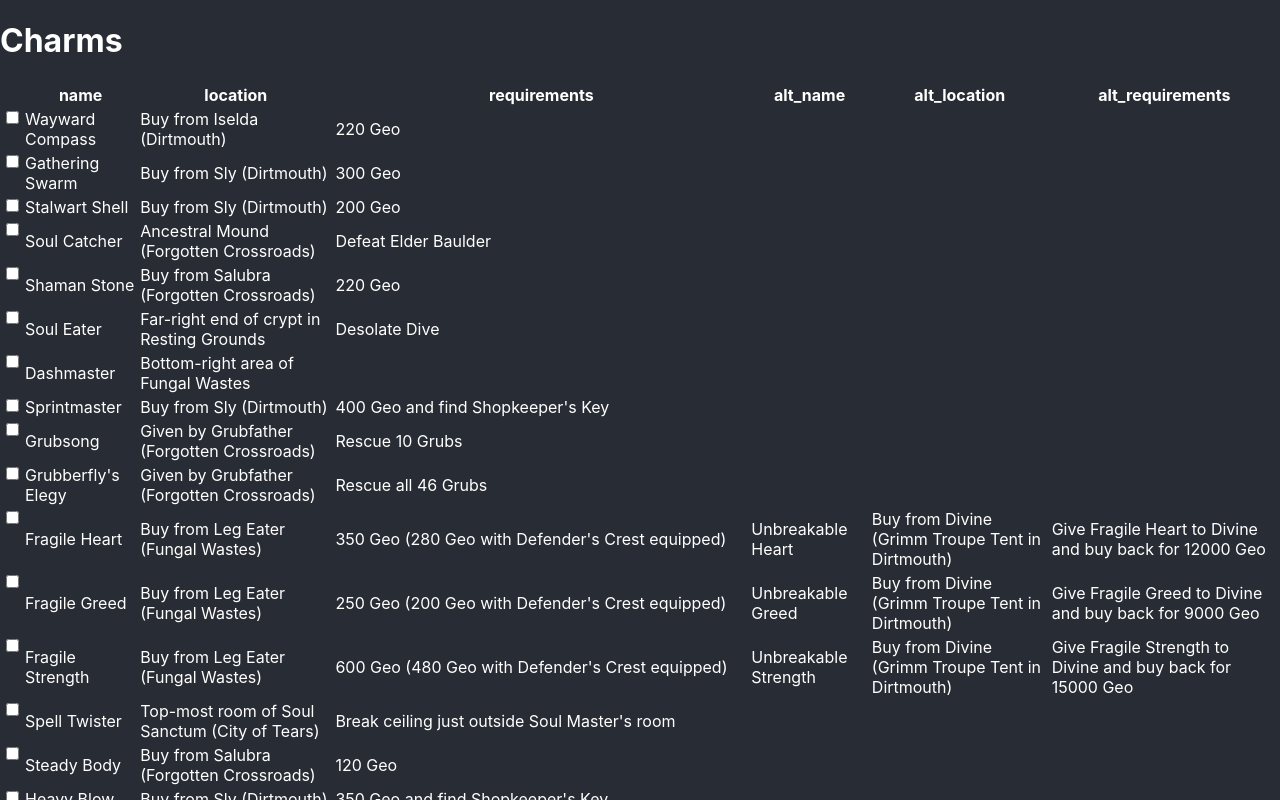
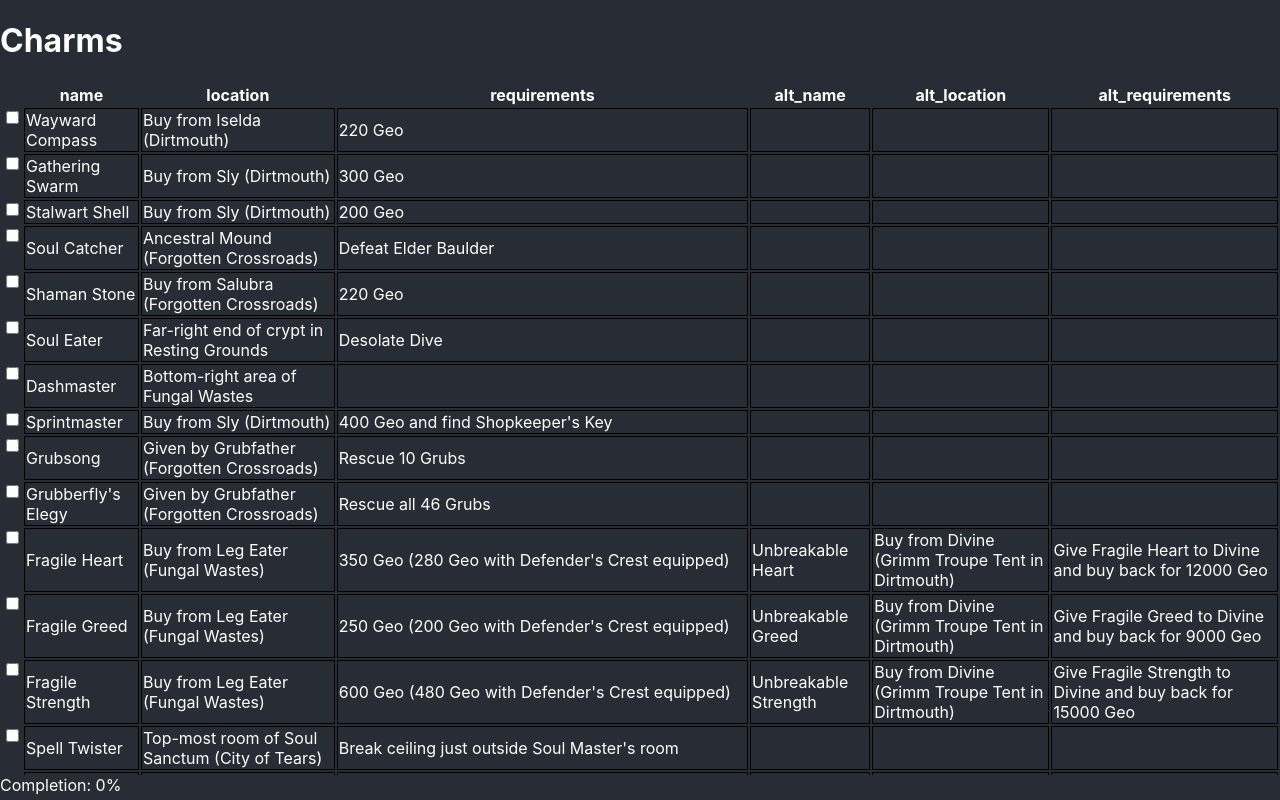
Before and after one commit to BamSquid/hk-checklist, a React (Create React App) app: page / in a window 1280 px wide. Shown: the top 800 px of the page. Built offline with nearby package versions, Linux system fonts and the light colour scheme.

Commit message:
add fixed footer for total percent complete

```diff
--- a/src/components/App.js
+++ b/src/components/App.js
@@ -6,13 +6,14 @@ function App() {
   console.log(checklist);
   var sections = [];
   for (var i = 0; i < checklist.length; i++) {
-    sections.push(<Section name={checklist[i].section} items={checklist[i].items} />);
+    sections.push(<Section key={'section' + i} name={checklist[i].section} items={checklist[i].items} />);
   }
   return (
     <div className="App">
       <header className="App-header">
         {sections}
       </header>
+      <div id='total-percent' className='footer' data-percent='0'>Completion: 0%</div>
     </div>
   );
 }
--- a/src/components/css/App.css
+++ b/src/components/css/App.css
@@ -1,13 +1,25 @@
 .App-header {
   background-color: #282c34;
-  min-height: 100vh;
   display: flex;
   flex-direction: column;
   align-items: center;
   justify-content: center;
   color: white;
+  padding-bottom: 25px;
 }
 
-tr {
+td {
   cursor: pointer;
+  border: solid black 1px;
 }
+
+.footer {
+  position: fixed;
+  left: 0;
+  bottom: 0;
+  width: 100%;
+  background-color: #282c34;
+  color: white;
+  text-align: left;
+  height: 25px;
+}
```
